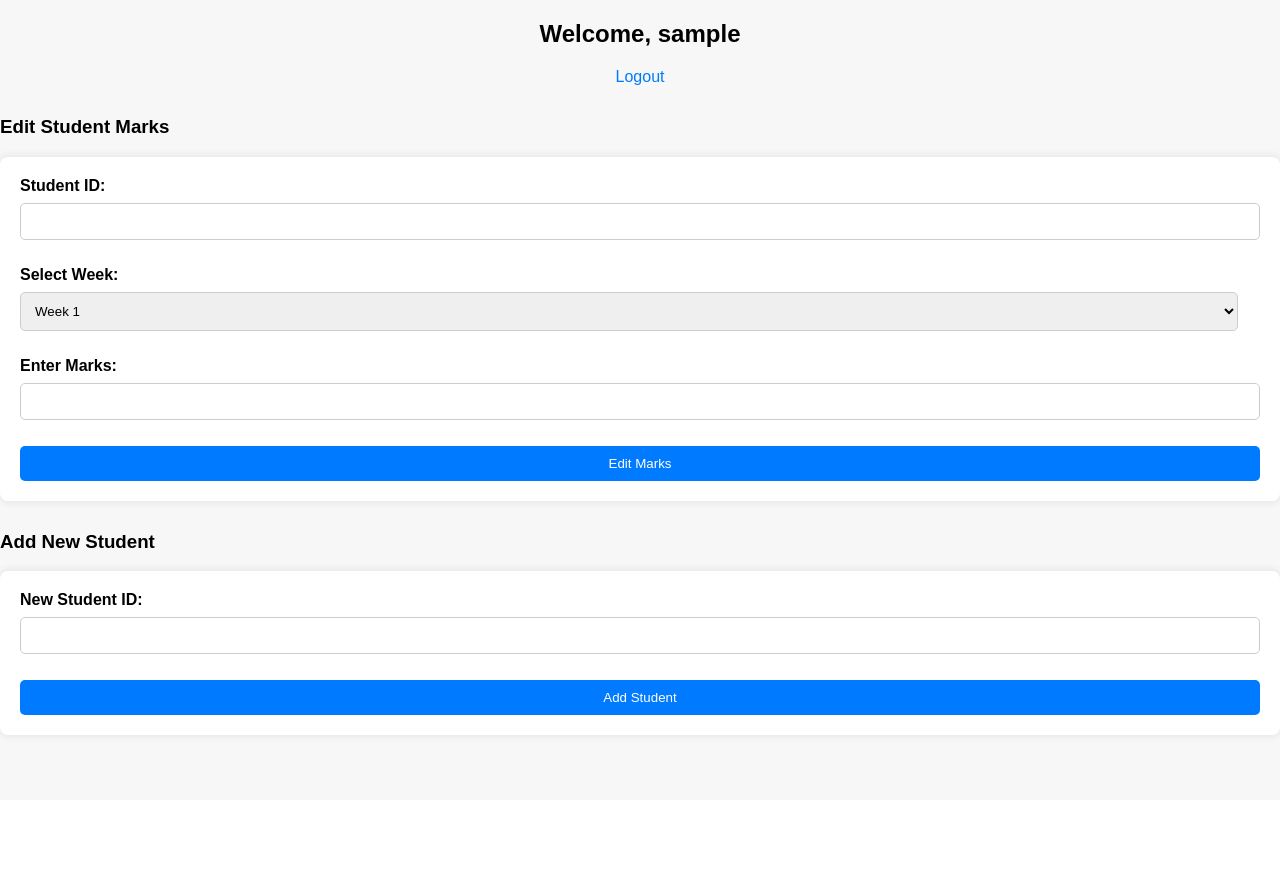
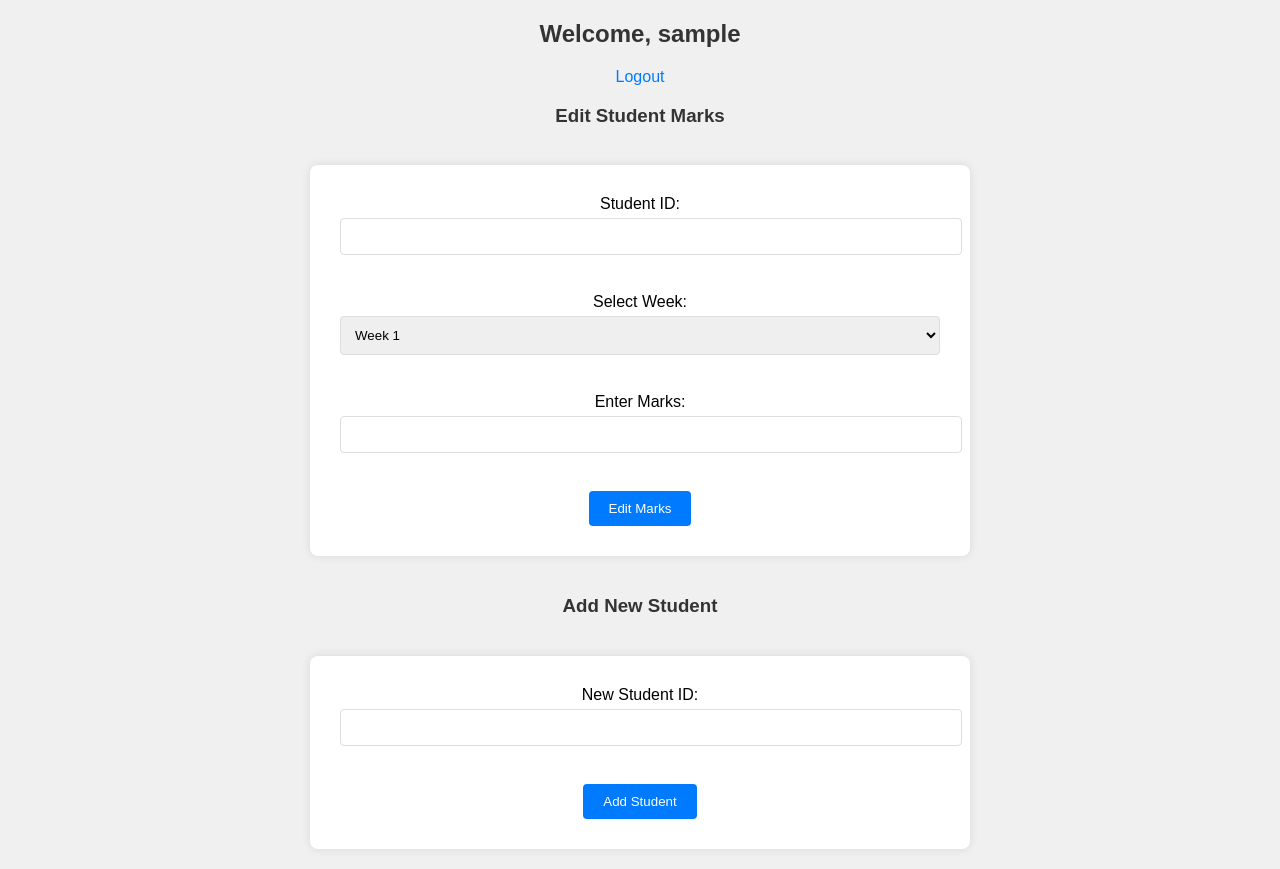
Before and after one commit to Pasanlaksitha/Mark_Database, a PHP site: page /dashboard.php in a window 1280 px wide. Before the commit the page ends 739 px from the top, so only its background shows below. Run offline with PHP 8.4, Linux system fonts and the light colour scheme; the visitor is signed in with stand-in values (Sample User, id 1).

Commit message:
Style sheets updated

```diff
--- a/login.php
+++ b/login.php
@@ -31,9 +31,9 @@
     }
 }
 
+// Close database connection
 $conn->close();
 ?>
-
 <!DOCTYPE html>
 <html lang="en">
 <head>
@@ -43,7 +43,8 @@
     <link rel="stylesheet" type="text/css" href="style/login.css">
 </head>
 <body>
-    <h1>Login</h1><br>
+<div class="container">
+    <h1>Login</h1>
     <?php if(isset($error_message)) { ?>
         <p><?php echo $error_message; ?></p>
     <?php } ?>
@@ -54,5 +55,6 @@
         <input type="password" id="password" name="password" required><br><br>
         <input type="submit" name="login" value="Login">
     </form>
+</div>
 </body>
 </html>
--- a/style/dashboard.css
+++ b/style/dashboard.css
@@ -1,69 +1,68 @@
 body {
     font-family: Arial, sans-serif;
-    background-color: #f7f7f7;
     margin: 0;
     padding: 0;
-
+    background-color: #f0f0f0;
+    display: flex;
+    flex-direction: column;
+    align-items: center;
+    justify-content: center;
 }
 
-.container {
-    max-width: 800px;
-    margin: 0 auto;
-    padding: 20px;
+h2, h3 {
+    color: #333;
+    text-align: center;
 }
 
-h2 {
-    text-align: center;
-    margin-bottom: 20px;
-}
-
-h3 {
-    margin-top: 30px;
+a {
+    color: #007BFF;
+    text-decoration: none;
 }
 
 form {
     background-color: #fff;
-    padding: 20px;
+    margin: 20px auto;
+    padding: 30px;
+    width: 80%;
+    max-width: 600px;
+    box-shadow: 0px 0px 10px rgba(0,0,0,0.1);
+    text-align: center;
     border-radius: 8px;
-    box-shadow: 0 0 10px rgba(0, 0, 0, 0.1);
 }
 
 label {
-    font-weight: bold;
+    display: block;
+    margin-bottom: 5px;
 }
 
-input[type="number"],
-input[type="text"],
-select {
-    width: calc(100% - 22px);
+input[type="number"], input[type="text"], select {
+    width: 100%;
     padding: 10px;
-    margin: 8px 0;
-    border: 1px solid #ccc;
-    border-radius: 5px;
+    margin-bottom: 20px;
+    border: 1px solid #ddd;
+    border-radius: 4px;
 }
 
 input[type="submit"] {
-    width: 100%;
-    padding: 10px;
+    background-color: #007BFF;
+    color: #fff;
     border: none;
-    border-radius: 5px;
-    background-color: #007bff;
-    color: #fff;
+    padding: 10px 20px;
     cursor: pointer;
+    border-radius: 4px;
 }
 
 input[type="submit"]:hover {
     background-color: #0056b3;
 }
 
-a {
-    display: block;
-    text-align: center;
-    margin-top: 20px;
-    color: #007bff;
-    text-decoration: none;
+input::-webkit-outer-spin-button,
+input::-webkit-inner-spin-button {
+    -webkit-appearance: none;
+    margin: 0;
 }
 
-a:hover {
-    text-decoration: underline;
+/* Firefox */
+input[type=number] {
+    -moz-appearance: textfield;
 }
```
Also changed, not shown: index.php (+1 -12 lines), style/login.css (+3 -7 lines), style/style.css (+11 -0 lines).
